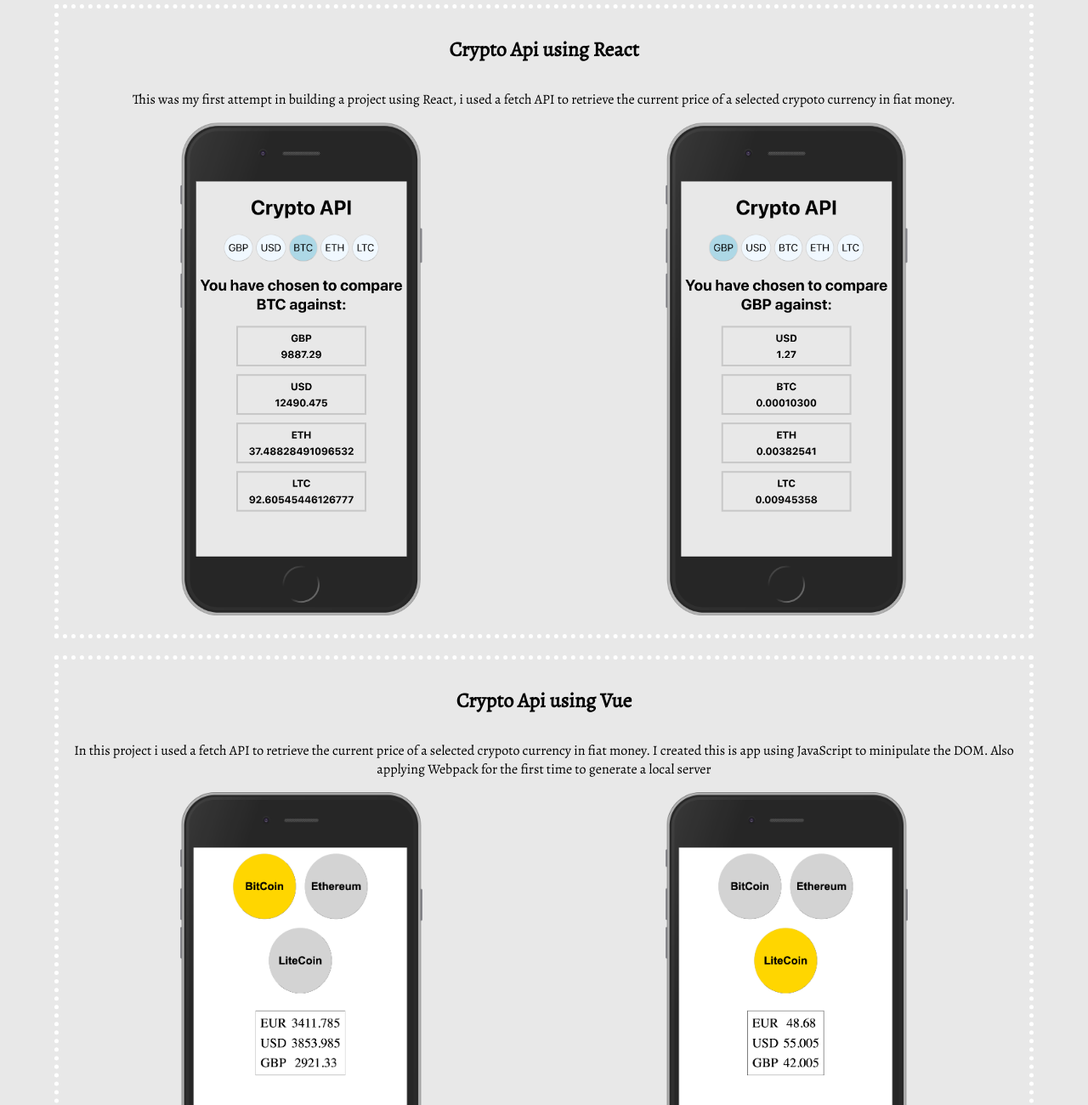
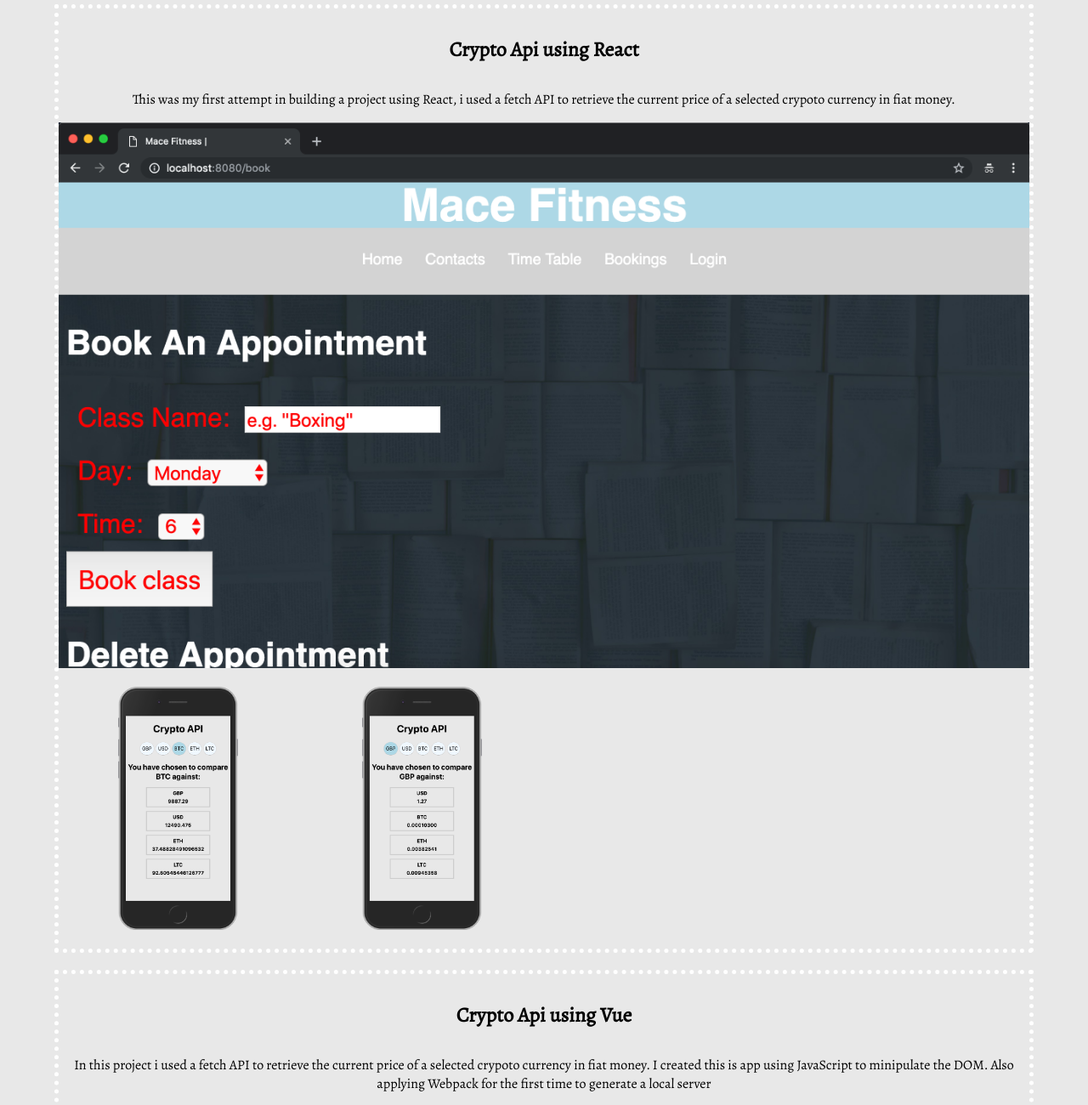
Before and after one commit to mace-akkari/portfolioNew, a website: page index.html in a window 1280 px wide. Shown: the part 431-1731 px from the top of the page at 85% size. Drawn offline with nearby package versions, Linux system fonts and the light colour scheme.

Commit message:
new stylig for imgs

```diff
--- a/index.html
+++ b/index.html
@@ -36,10 +36,13 @@
         <section class="projects_contianer">
           <article class="project">
             <h4>Crypto Api using React</h4>
-            <p>This was my first attempt in building a project using React, i used a fetch API to retrieve the current price of a selected crypoto currency in fiat
+            <p>This was my first attempt in building a project using React, i used a fetch API to retrieve the current
+              price of a selected crypoto currency in fiat
               money.
             </p>
-            <ul class="projects_img">
+            <div class="img_container">
+              <div class="main-img"><img src="images/portfolio/Macefitness-pic2.png" id="current"></div>
+              <ul class="imgs">
                 <li>
                   <img src="images/portfolio/reactCrypto1.png" alt="react project" class="projects_pic mobile_view">
                 </li>
@@ -47,6 +50,7 @@
                   <img src="images/portfolio/reactCrypto2.png" alt="react project" class="projects_pic mobile_view">
                 </li>
               </ul>
+            </div>
           </article>
           <article class="project">
             <h4>Crypto Api using Vue</h4>
```
Lines whose indentation alone changed are shown as unchanged.
